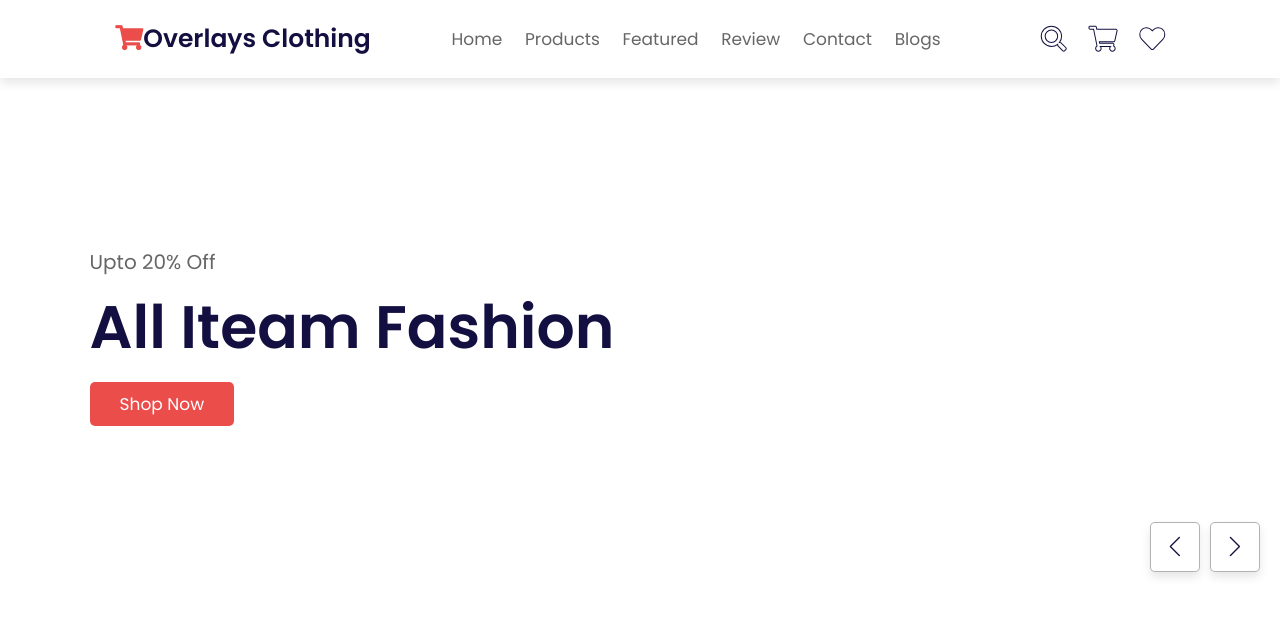
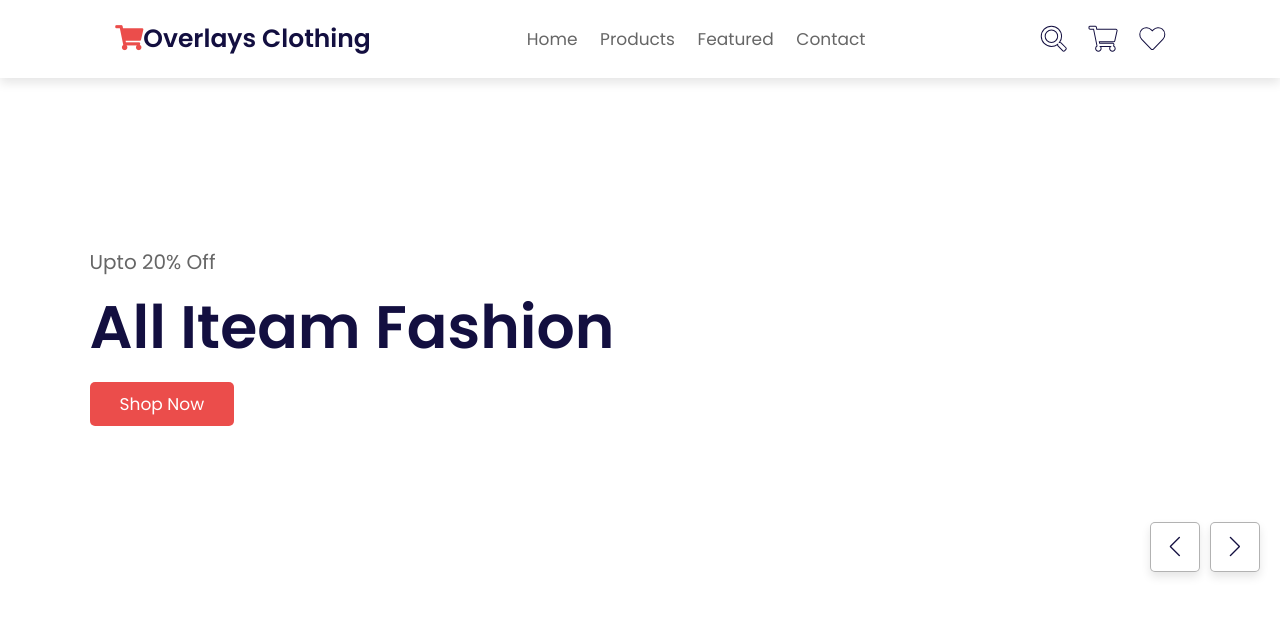
Before and after one commit to mostofasarker/Fashion-With-Overlays, a plain HTML site: page index.html in a window 1280 px wide. Shown: the top 624 px of the page. Drawn offline with nearby package versions, Linux system fonts and the light colour scheme; a script that the page names is missing.

Commit message:
remove blog,review

```diff
--- a/index.html
+++ b/index.html
@@ -32,9 +32,8 @@
         <a href="#home">home</a>
         <a href="#products">products</a>
         <a href="#featured">featured</a>
-        <a href="#review">review</a>
         <a href="#contact">contact</a>
-        <a href="#blogs">blogs</a>
+
       </nav>
 
       <div class="icons">
```
